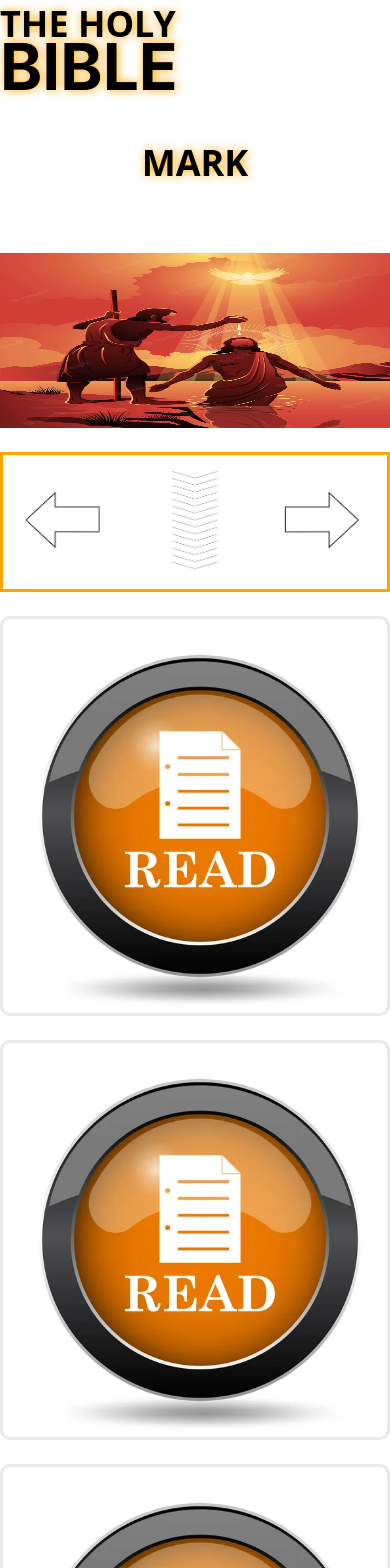
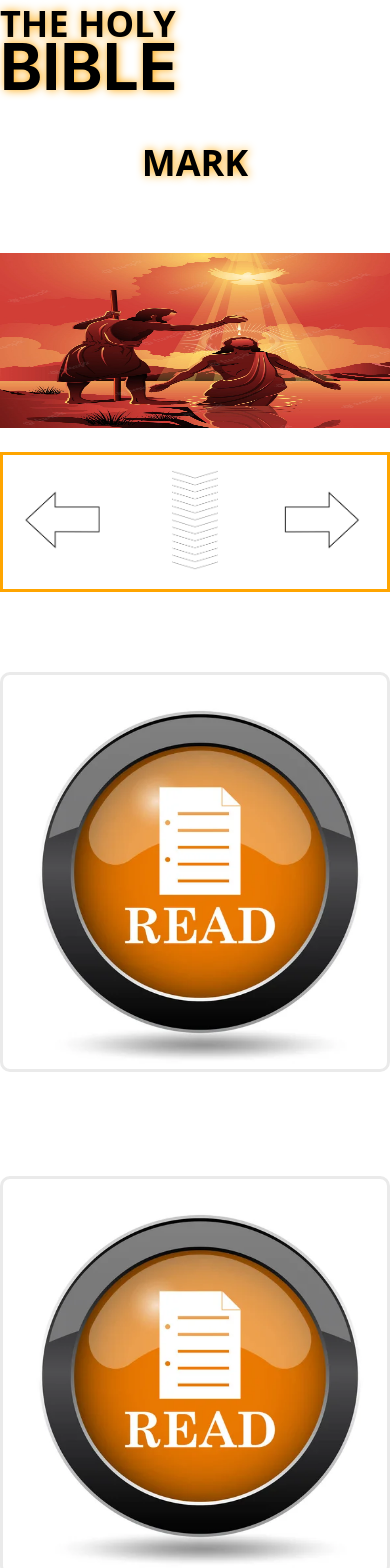
Before and after one commit to jnutt367/mark, a Next.js app: page / in a window 390 px wide. Shown: the top 1568 px of the page. Built offline with nearby package versions, Linux system fonts and the light colour scheme.

Commit message:
Update Home.module.css
new styles

```diff
--- a/styles/Home.module.css
+++ b/styles/Home.module.css
@@ -250,7 +250,9 @@
     max-width: 400px;
     font-family: monospace;
 }
-
+.chapter {
+    colot: black;
+}
 .card:hover,
 .card:focus,
 .card:active {
@@ -360,8 +362,7 @@
     font-size: 36px;
     }
     .card {
-    max-width: 100%;
-        margin: 0;
-        margin-top: 1.5rem;
+        margin-right: 0;
+        margin-left: 0;
     }
 }
```
